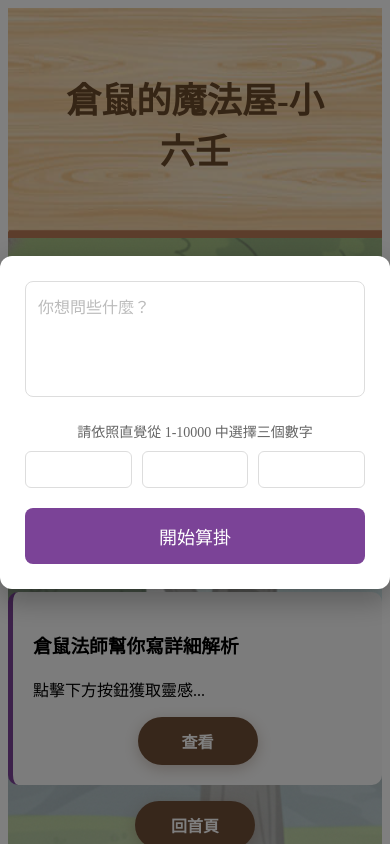
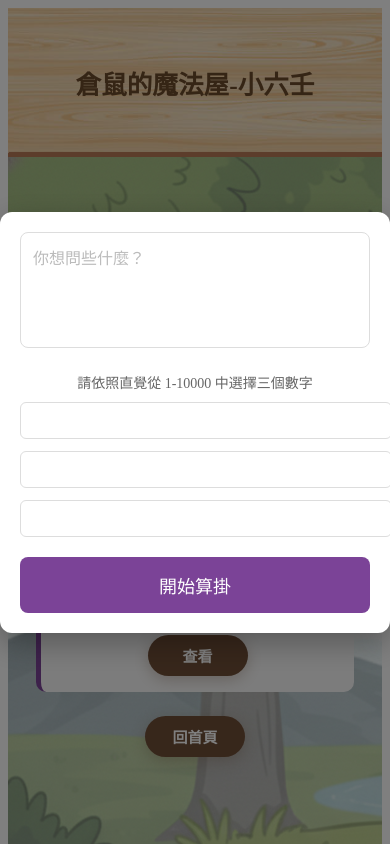
Before and after one commit to lilyowo/WitchHamsterNoSSR, an Angular app in the folder frontend/: page /liu-ren in a window 390 px wide. Shown: the top 844 px of the page. Built offline with nearby package versions, Linux system fonts and the light colour scheme; a web font is replaced by a local one.

Commit message:
media css

```diff
--- a/frontend/src/app/home/home.css
+++ b/frontend/src/app/home/home.css
@@ -131,3 +131,56 @@ h1 {
   border-radius: 20px;
   box-shadow: 0 20px 60px rgba(0,0,0,0.3);
 }
+/* ===== 手機版（首頁）===== */
+@media (max-width: 768px) {
+
+  .board-header {
+    padding: 20px 16px;
+  }
+
+  .board-header h1 {
+    font-size: 1.6rem;
+    padding: 12px 8px;
+  }
+
+  /* 鈴鐺：靠右但不擋字 */
+  .bell-btn {
+    right: 16px;
+    font-size: 1.4rem;
+  }
+
+  /* 主畫面改成上下排列 */
+  .magic-container {
+    justify-content: center;
+    align-items: flex-start;
+    padding-top: 40px;
+  }
+
+  .overlay {
+    width: 90%;
+    max-width: none;
+    margin: 0 auto;
+    padding: 16px;
+  }
+
+  .subtitle {
+    font-size: 1.2rem;
+    margin-bottom: 16px;
+  }
+
+  .button-grid {
+    grid-template-columns: 1fr; /* 一排一個按鈕 */
+    gap: 12px;
+    max-width: 260px;
+  }
+
+  /* 影片滿版但不爆 */
+  .magic-container2 {
+    padding: 20px 0;
+  }
+
+  .magic-video {
+    width: 90%;
+    max-width: none;
+  }
+}
--- a/frontend/src/app/lenormand/lenormand.css
+++ b/frontend/src/app/lenormand/lenormand.css
@@ -269,3 +269,58 @@ h1 {
   margin: 0;         /* 交給父層的 gap 和 align-items 處理，這裡設 0 即可 */
   border-radius: 16px;
 }
+/* ===== 手機版（雷諾曼）===== */
+@media (max-width: 768px) {
+
+  h1 {
+    font-size: 1.6rem;
+    padding: 16px 8px;
+  }
+
+  /* 洗牌與展開牌高度不要太誇張 */
+  .center,
+  .spread-area {
+    min-height: 100vh;
+  }
+
+  /* 抽到的三張牌 */
+  .picked {
+    flex-wrap: wrap;
+    gap: 12px;
+  }
+
+  .card-front {
+    width: 90px;
+    height: 135px;
+  }
+
+  /* 展開中的牌 */
+  .card {
+    width: 90px;
+    height: 135px;
+    margin-top: 80px;
+  }
+
+  /* 解析框不要寫死 500px */
+  .interpretation {
+    width: auto;
+    margin: 24px 16px;
+    padding: 16px;
+  }
+
+  .use-ai {
+    min-width: 100px;
+    font-size: 15px;
+    padding: 10px 24px;
+  }
+
+  .hint {
+    font-size: 14px;
+    padding: 8px;
+  }
+
+  .result-content {
+    padding: 32px 12px;
+    gap: 24px;
+  }
+}
--- a/frontend/src/app/liu-ren/liu-ren.css
+++ b/frontend/src/app/liu-ren/liu-ren.css
@@ -186,3 +186,44 @@ h1 {
   opacity: 0.7;
   transform: none;
 }
+/* ===== 手機版（小六壬）===== */
+@media (max-width: 768px) {
+
+  h1 {
+    font-size: 1.6rem;
+    padding: 16px 8px;
+  }
+
+  .modal-content {
+    padding: 20px;
+  }
+
+  .number-inputs {
+    flex-direction: column;
+    gap: 12px;
+  }
+
+  .number-inputs input {
+    width: 100%;
+  }
+
+  .final-abc {
+    font-size: 18px;
+  }
+
+  .interpretation {
+    margin: 24px 16px;
+    padding: 16px;
+  }
+
+  .use-ai {
+    font-size: 15px;
+    padding: 10px 24px;
+    min-width: 100px;
+  }
+
+  .result-content {
+    min-height: 100vh;
+    padding: 32px 12px;
+  }
+}
```
